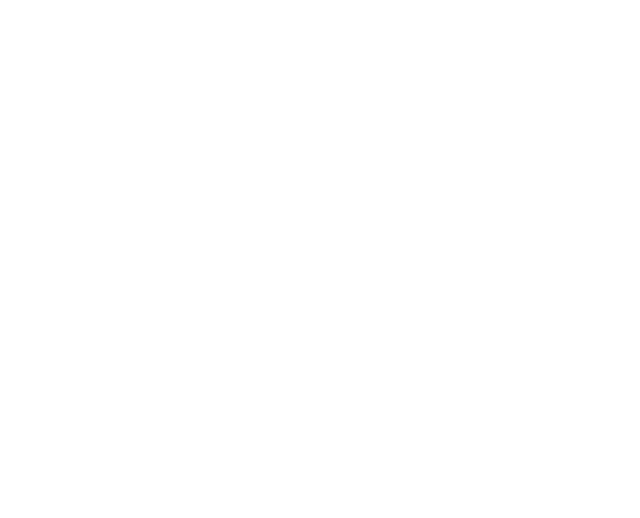
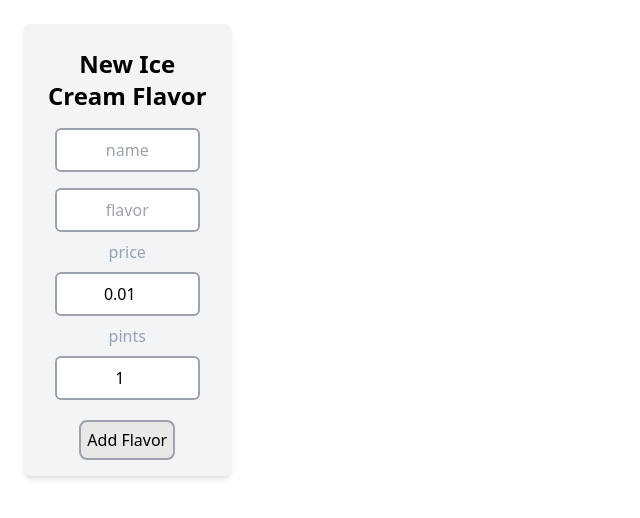
Before and after one commit to robbryandev/IceCreamShop, a Next.js app: page / in a window 1280 px wide. Shown: the top 518 px of the page, without its empty margins (0-640 px from the left). Built offline with nearby package versions, Linux system fonts and the light colour scheme.

Commit message:
Add Item creation and display

```diff
--- a/package.json
+++ b/package.json
@@ -10,7 +10,7 @@
   },
   "dependencies": {
     "@next/font": "13.1.6",
-    "@types/node": "18.13.0",
+    "@types/node": "^18.13.0",
     "@types/react": "18.0.27",
     "@types/react-dom": "18.0.10",
     "eslint": "8.33.0",
@@ -18,9 +18,11 @@
     "next": "13.1.6",
     "react": "18.2.0",
     "react-dom": "18.2.0",
-    "typescript": "4.9.5"
+    "typescript": "4.9.5",
+    "uuid": "^9.0.0"
   },
   "devDependencies": {
+    "@types/uuid": "^9.0.0",
     "autoprefixer": "^10.4.13",
     "postcss": "^8.4.21",
     "tailwindcss": "^3.2.6"
--- a/src/components/Item.tsx
+++ b/src/components/Item.tsx
@@ -1,5 +1,19 @@
-export default function Item() {
+export type ItemType = {
+  id: string,
+  name: string,
+  price: number,
+  flavor: string,
+  pints: number
+}
+
+export default function Item({...props}: ItemType) {
   return (
-    <></>
+    <div className="w-56 h-40 bg-gray-200 rounded-md p-4 shadow-md text-center m-2" id={props.id} key={props.id}>
+      <p>Name: {props.name}</p>
+      <p>Flavor: {props.flavor}</p>
+      <p>Price: ${props.price}</p>
+      <br />
+      <p>{props.pints} Left</p>
+    </div>
   )
 }
--- /dev/null
+++ b/src/components/ItemForm.tsx
@@ -0,0 +1,78 @@
+import { FormEvent, useState } from "react"
+import * as React from 'react'
+import {v4} from "uuid"
+import styles from "@/styles/ItemForm.module.css"
+import { ItemType } from "./Item"
+
+type ItemInputProps = {
+  placeholder: string,
+  inputType: string,
+  numStep?: string,
+  onChange: any
+}
+
+type ItemFormProps = {
+  items: ItemType[],
+  addItem: Function
+}
+
+export function ItemFormInput({...props}: ItemInputProps) {
+  if (props.numStep != null) {
+    return (
+      <>
+        <label className=" text-slate-400" htmlFor={props.placeholder}>{props.placeholder}</label>
+        <input
+          className={`p-2 border-gray-400 border-2 rounded-md text-center my-2 w-10/12 ${styles.input}`}
+          type={props.inputType} name={props.placeholder} id={`form-${props.placeholder}`}
+          min="0"
+          step={props.numStep}
+          defaultValue={props.numStep}
+          placeholder={props.placeholder}
+          onChange={props.onChange}
+          required
+        />
+      </>
+    )
+  } else {
+    return <input
+      className={`p-2 border-gray-400 border-2 rounded-md text-center my-2 w-10/12 ${styles.input}`}
+      type={props.inputType} name={props.placeholder} id={`form-${props.placeholder}`}
+      placeholder={props.placeholder}
+      onChange={props.onChange}
+      required
+    />
+  }
+}
+
+export default function ItemForm({...props}: ItemFormProps) {
+  const [formData, setFormData] = useState({name: "", flavor: "", price: "0.00", pints: "0"})
+
+  function handleChange(e: React.ChangeEvent<HTMLInputElement>) {
+     setFormData({...formData, [e.target.name]: e.target.value})
+  }
+
+  function handleAdd(event: FormEvent) {
+    event.preventDefault()
+    const newItem: ItemType = {
+      id: v4(),
+      name: formData.name,
+      flavor: formData.flavor,
+      price: parseFloat(formData.price),
+      pints: parseInt(formData.pints)
+    }
+    props.addItem([...props.items, newItem])
+  }
+
+  return(
+    <form onSubmit={handleAdd} className="w-56 p-4 m-6 mr-20 bg-gray-100 rounded-md shadow-md">
+      <center>
+        <p className=" font-bold text-2xl py-2">New Ice Cream Flavor</p>
+        <ItemFormInput inputType="text" placeholder="name" onChange={handleChange}/>
+        <ItemFormInput inputType="text" placeholder="flavor" onChange={handleChange}/>
+        <ItemFormInput inputType="number" placeholder="price" numStep="0.01" onChange={handleChange}/>
+        <ItemFormInput inputType="number" placeholder="pints" numStep="1" onChange={handleChange}/>
+        <button type="submit" className="p-1.5 mt-3 bg-stone-200 hover:bg-stone-400 bg-opacity-80 border-2 border-gray-400 text-black rounded-lg">Add Flavor</button>
+      </center>
+    </form>
+  )
+}
--- /dev/null
+++ b/src/components/ItemList.tsx
@@ -0,0 +1,20 @@
+import { Component } from "react";
+import Item, { ItemType } from "./Item";
+
+type ListProps = {
+  items: ItemType[]
+}
+
+export default class ItemList extends Component<{items: ItemType[]}> {
+  render() {
+    return (
+      <div className="flex flex-wrap m-0 p-0 w-10/12">
+        {
+          this.props.items.map((it) => {
+            return <Item key={it.id} id={`item-${it.id}`} name={it.name} flavor={it.flavor} price={it.price} pints={it.pints}/>
+          })
+        }
+      </div>
+    )
+  }
+}
--- a/src/pages/index.tsx
+++ b/src/pages/index.tsx
@@ -1,9 +1,17 @@
 import Head from 'next/head'
+import Link from 'next/link'
 import { Inter } from '@next/font/google'
+
+import ItemForm from '@/components/ItemForm'
+import Item, { ItemType } from "@/components/Item"
+import { useState } from 'react'
+import ItemList from '@/components/ItemList'
 
 const inter = Inter({ subsets: ['latin'] })
 
 export default function Home() {
+  const baseItems: ItemType[] = []
+  const [items, setItems] = useState(baseItems)
   return (
     <>
       <Head>
@@ -12,7 +20,12 @@
         <meta name="viewport" content="width=device-width, initial-scale=1" />
         <link rel="icon" href="/favicon.ico" />
       </Head>
-      <main></main>
+      <main>
+        <div className='flex'>
+          <ItemForm items={items} addItem={setItems}/>
+          <ItemList items={items}/>
+        </div>
+      </main>
     </>
   )
 }
--- /dev/null
+++ b/src/styles/ItemForm.module.css
@@ -0,0 +1,3 @@
+.input {
+  text-align: center;
+}
```
Also changed, not shown: 1 other file (tests, documents, lock files or other folders).
